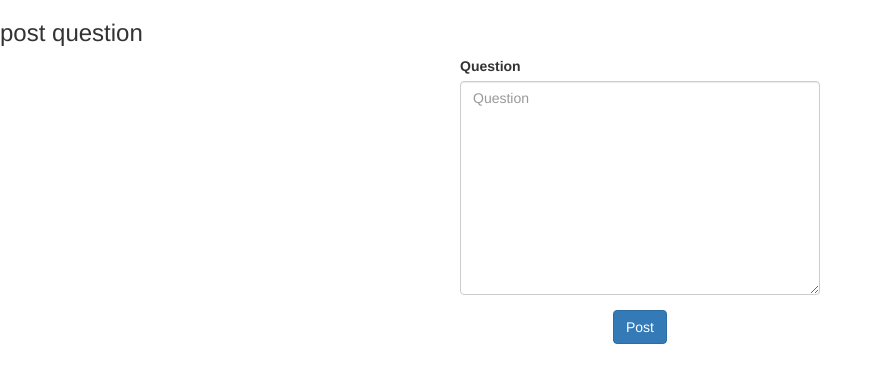
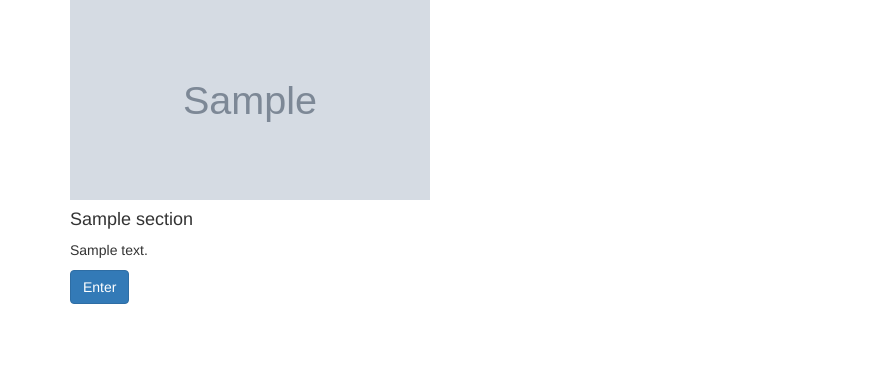
Before and after one commit to moha-abdul/skill3d, a Django app: page / in a window 1280 px wide. Shown: the top 383 px of the page, without its empty margins (0-882 px from the left). Run offline with Django 3.2, Linux system fonts and the light colour scheme; tables that the repository leaves empty hold one stand-in row (values such as "Sample post"); grey boxes marked "Sample" are stand-in pictures; some libraries are stand-ins or nearby versions.

Commit message:
display sections on home page

```diff
--- a/skillapp/admin.py
+++ b/skillapp/admin.py
@@ -1,4 +1,5 @@
 from django.contrib import admin
-from .models import Profile
+from .models import Profile, Section
 
 admin.site.register(Profile)
+admin.site.register(Section)
--- a/skillapp/models.py
+++ b/skillapp/models.py
@@ -17,7 +17,9 @@ class Profile(models.Model):
 
 class Section(models.Model):
     name = models.CharField(max_length=50)
+    description = models.CharField(max_length=200,null=True)
     subsribers = models.CharField(max_length=20)
+    photo  = models.ImageField(upload_to = 'section/',null=True)
     admin = models.ForeignKey('Profile', related_name='Section',null=True)
 
     def __str__(self):
--- a/skillapp/templates/base.html
+++ b/skillapp/templates/base.html
@@ -12,7 +12,7 @@
 
   {% block styles %}
     {% bootstrap_css %}
-
+    {% include 'material/includes/material_css.html' %}
     <link rel="stylesheet" href="{% static 'css/base.css' %}">
   {% endblock %}
 {% endblock %}
@@ -27,6 +27,8 @@
   {% block scripts %}
 
     <script src="https://ajax.googleapis.com/ajax/libs/jquery/3.2.1/jquery.min.js"></script>
+    <script src="{% static 'material/js/jquery.js' %}"></script>
+    {% include 'material/includes/material_js.html' %}
     {% bootstrap_javascript %}
   {% endblock %}
 
--- a/skillapp/templates/skill/index.html
+++ b/skillapp/templates/skill/index.html
@@ -1,24 +1,35 @@
 {% extends 'base.html'%}
 {% load bootstrap3 %}
-{{ form.media}}
 
 {% block content %}
-<h3>post question</h3>
-
 <div class="container">
   <div class="row">
-    <div class="col-md-4"></div>
-    <div class="col-md-4">
+  {% for section in sections %}
+  <div class="col-md-4">
+  <!-- Card -->
+  <div class="card">
+  <!-- Card image -->
+    <div class="view overlay">
+      <img class="card-img-top" src="{{section.photo.url}}" alt="Card image cap" style="height:200px; width:100%;">
+      <a href="#!">
+        <div class="mask rgba-white-slight"></div>
+      </a>
+    </div>
+  <!-- Card content -->
+    <div class="card-body">
 
-      <form action="#" method="post" enctype="multipart/form-data">
-        {% csrf_token %}
-        {% bootstrap_form form%}
-      <div class="text-center">
-        <input type="submit" class="btn btn-primary" value="Post">
-      </div>
-      </form>
+      <!-- Title -->
+      <h4 class="card-title">{{section.name}}</h4>
+      <!-- Text -->
+      <p class="card-text">{{section.description}}</p>
+      <!-- Button -->
+      <a href="#" class="btn btn-primary">Enter</a>
     </div>
-    <div class="col-md-4"></div>
+
+  </div>
+<!-- Card -->
+   </div>
+  {% endfor %}
   </div>
 </div>
 {% endblock %}
--- a/skillapp/views.py
+++ b/skillapp/views.py
@@ -1,12 +1,14 @@
 from django.shortcuts import render, redirect
+from .models import Profile, Section
 from .forms import SignupForm, QuestionForm
 
 def signup(request):
     return render(request,"registration/registration_form.html")
 
 def home(request):
-    form = QuestionForm()
-    return render(request, "skill/index.html", {"form":form})
+    # form = QuestionForm()
+    sections = Section.objects.all()
+    return render(request, "skill/index.html", {"sections":sections})
 
 def profile(request):
     return render(request,"profile.html")
```
Also changed, not shown: media/profile/9.jpeg (added), media/section/abst2.jpeg (added), media/section/img2.jpg (added), media/section/pexels-photo-255379.jpeg (added), skillapp/forms.py (line endings or trailing spaces), skillapp/migrations/0003_section.py (added), skillapp/migrations/0004_section_description.py (added), skillapp/migrations/0005_auto_20181024_1541.py (added), skillapp/migrations/0006_section.py (added).
